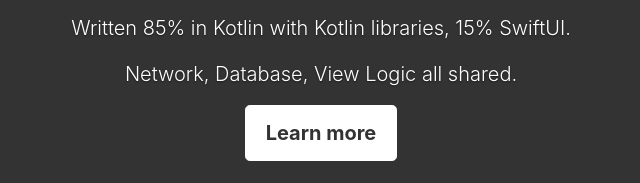
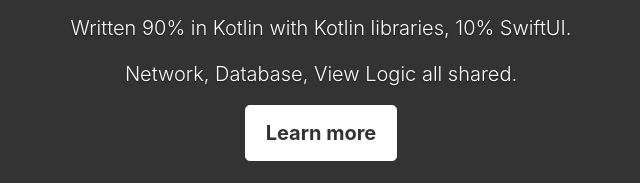
Before and after one commit to realityexpander/translator-kmm-website, a plain HTML site: page index.html in a window 1280 px wide. Shown: the part 541-724 px from the top of the page, 319-959 px from the left. Drawn offline with nearby package versions, Linux system fonts and the light colour scheme.

Commit message:
Update index.html

```diff
--- a/index.html
+++ b/index.html
@@ -51,7 +51,7 @@
         <img src="https://user-images.githubusercontent.com/5157474/218233438-99c84e55-f835-4076-976b-868ed5d19e8a.png" width=150 />
         <br>
         <p class="lead">Technology demonstrator for Kotlin Multiplatform Mobile.</p>
-        <p class="lead">Written 85% in Kotlin with Kotlin libraries, 15% SwiftUI.</p>
+        <p class="lead">Written 90% in Kotlin with Kotlin libraries, 10% SwiftUI.</p>
         <p class="lead">Network, Database, View Logic all shared.</p>
         <p class="lead">
             <a href="https://github.com/realityexpander/Translator_KMM" class="btn btn-lg btn-secondary">Learn more</a>
```
